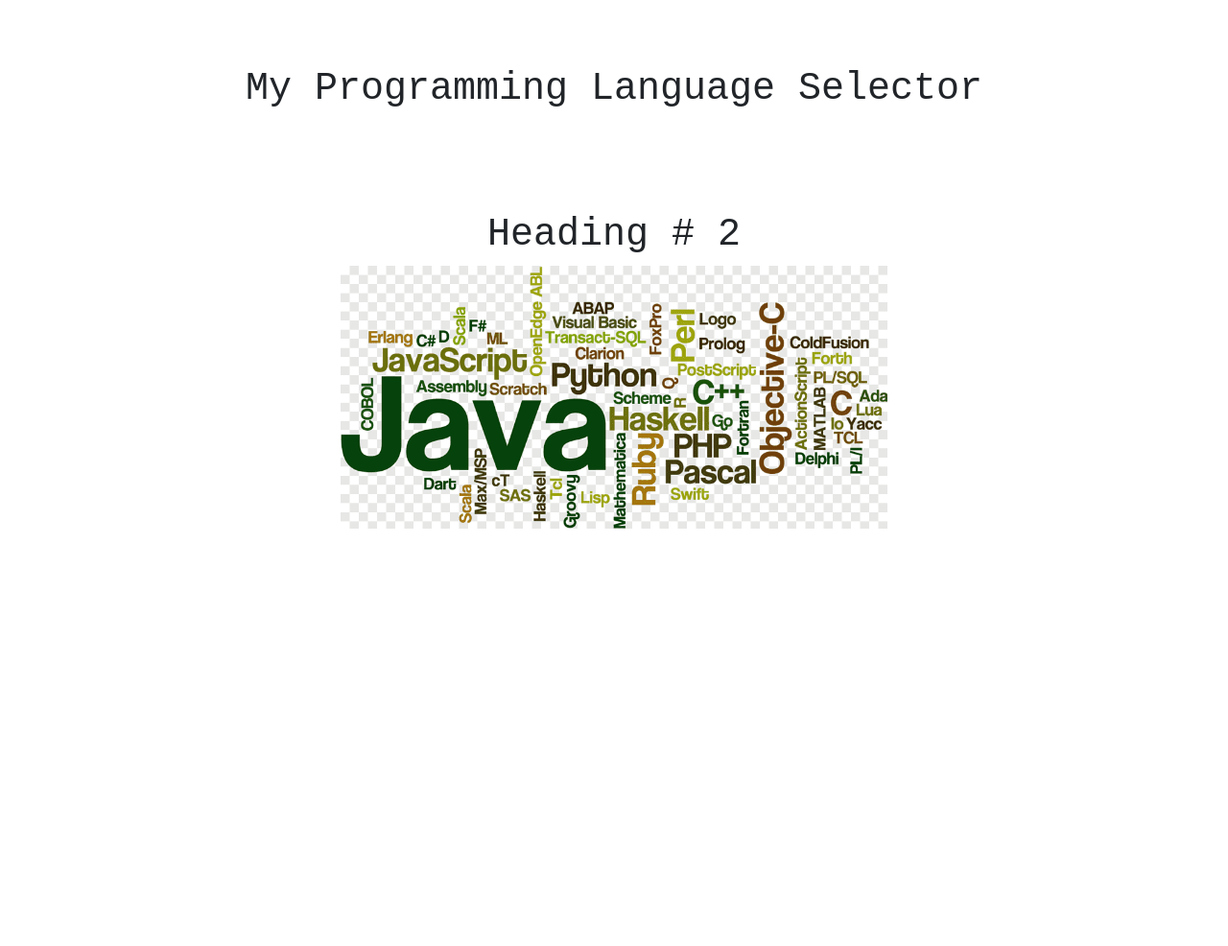
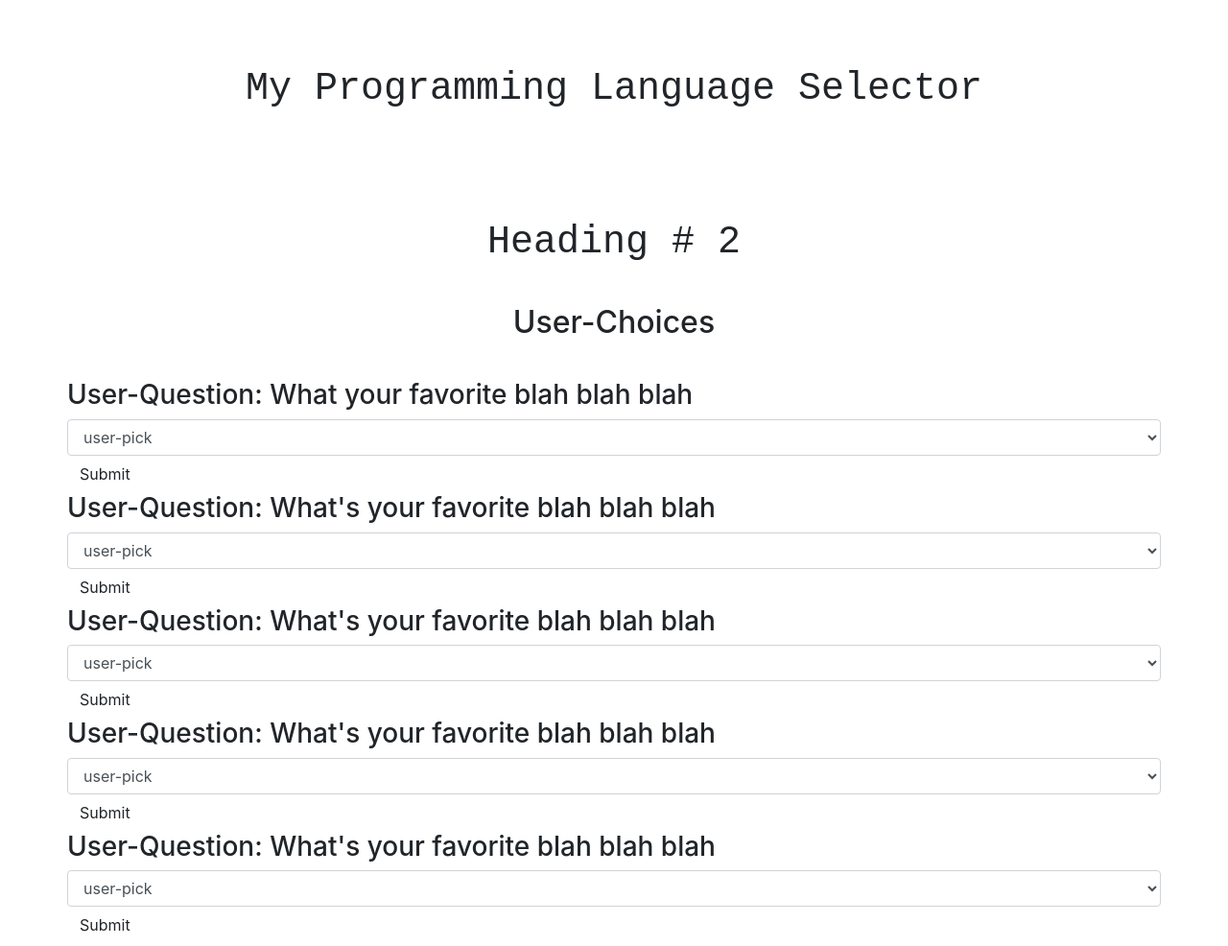
Before and after one commit to Tony5897/Language-Selector, a plain HTML site: page index.html in a window 1280 px wide. Shown: the top 986 px of the page at 96% size. Before the commit the page ends 800 px from the top, so only its background shows below. Drawn offline with Linux system fonts and the light colour scheme.

Commit message:
Add input forms, it will have user-interface logic.

```diff
--- a/css/styles.css
+++ b/css/styles.css
@@ -1,11 +1,20 @@
+.title  {
+  text-align: center;
+  margin-top: 40px;
+  margin-bottom: 40px;
+}
 .secondary  {
   text-align: center;
+  margin-top: 40px;
+  margin-bottom: 40px;
   font-family: monospace;
   font-weight: bold;
 }
 .middle-img  {
   margin:auto;
-  width: 50%;
+  margin-top: 40px;
+  margin-bottom: 40px;
+  width: 75%;
   height: auto;
   display: block;
 }
--- a/index.html
+++ b/index.html
@@ -15,24 +15,51 @@
     <div class="secondary">
       <h1>Heading # 2</h1>
     </div>
+
+    <div class="title">
+    <h2>User-Choices</h2>
+    </div>
+
+    <form id="choicesVary"></form>
+
+    <h3>User-Question: What your favorite blah blah blah</h3>
+    <select class="form-control" id="dog">
+      <option value="1">user-pick</option>
+      <option value="2">user-pick</option>
+    </select>
+      <button type="submit" class="btn">Submit</button>
+
+    <h3>User-Question: What's your favorite blah blah blah</h3>
+    <select class="form-control" id="cat">
+      <option value="1">user-pick</option>
+      <option value="2">user-pick</option>
+    </select>
+      <button type="submit" class="btn">Submit</button>
+
+    <h3>User-Question: What's your favorite blah blah blah</h3>
+    <select class="form-control" id="fish">
+      <option value="1">user-pick</option>
+      <option value="2">user-pick</option>
+    </select>
+      <button type="submit" class="btn">Submit</button>
+
+    <h3>User-Question: What's your favorite blah blah blah</h3>
+    <select class="form-control" id="ferrett">
+      <option value="1">user-pick</option>
+      <option value="2">user-pick</option>
+    </select>
+      <button type="submit" class="btn">Submit</button>
+
+    <h3>User-Question: What's your favorite blah blah blah</h3>
+    <select class="form-control" id="hamster">
+      <option value="1">user-pick</option>
+      <option value="2">user-pick</option>
+    </select>
+      <button type="submit" class="btn">Submit</button>
+
+    </form>
+
     <img src="img/langart.png" class="middle-img">
-
-
-
-
-
-
-
-
-
-
-
-
-
-
-
-
-
 
 
   </div>
```
